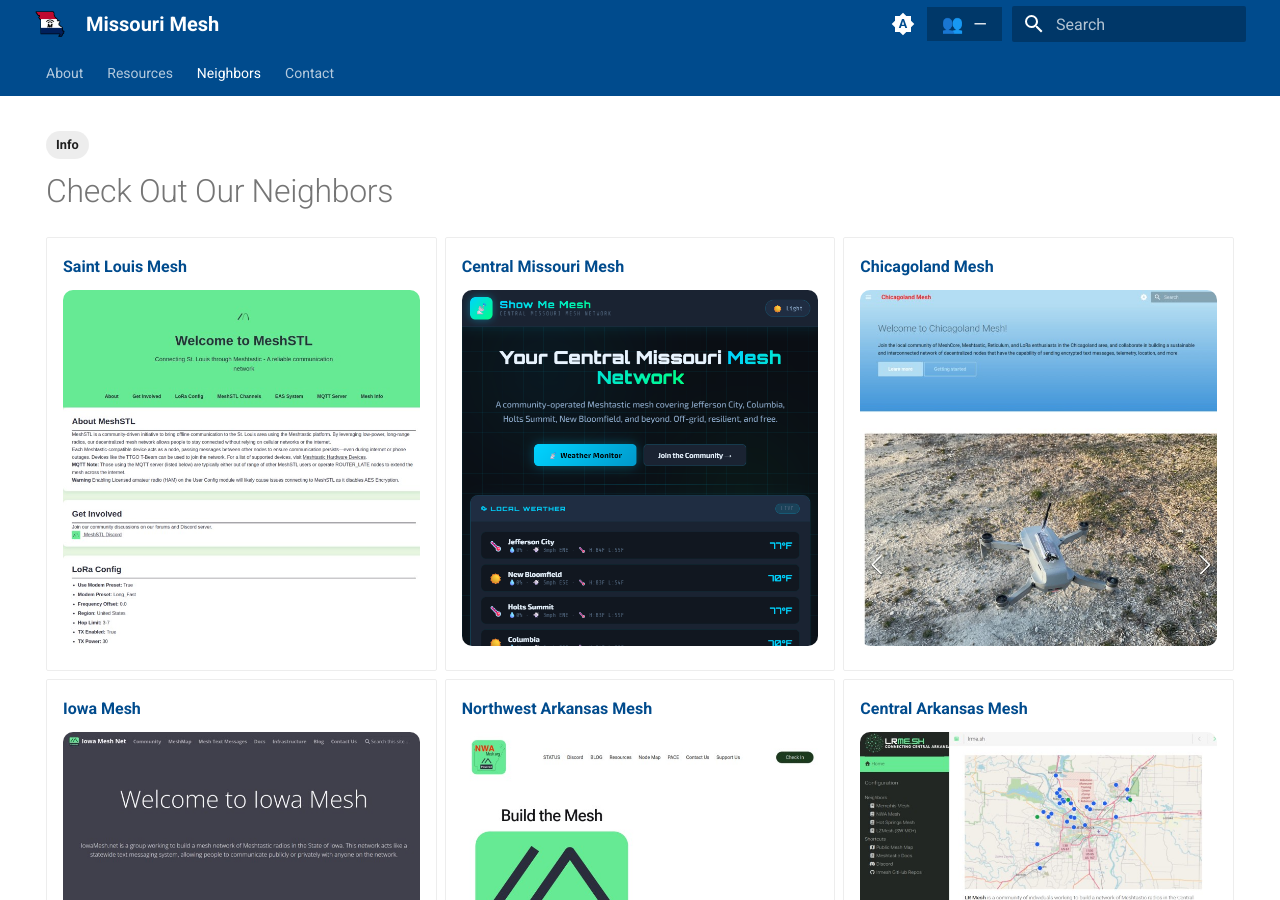
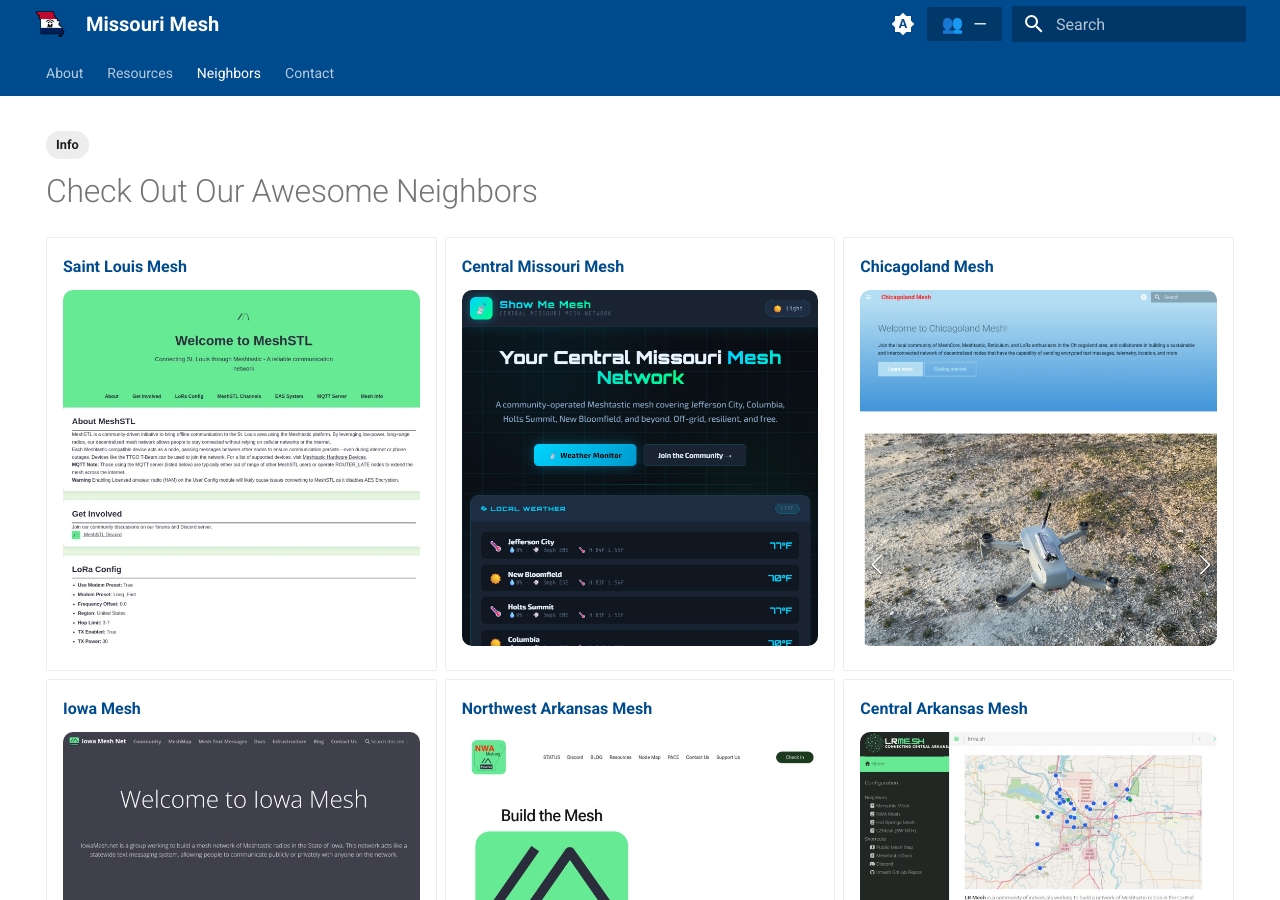
Before and after one commit to missourimesh/missourimesh.org, an MkDocs documentation site: the page built from docs/neighbors.md, in a window 1280 px wide and 900 px high. Built offline with MkDocs 1.6.1 and Material for MkDocs 9.7.7, drawn with Linux system fonts in a browser that asks for light colours.

Commit message:
Update neighbors.md

```diff
--- a/docs/neighbors.md
+++ b/docs/neighbors.md
@@ -6,7 +6,7 @@
   - Info
 ---
 
-# Check Out Our Neighbors
+# Check Out Our Awesome Neighbors
 
 <div class="grid cards small" markdown>
 
```
